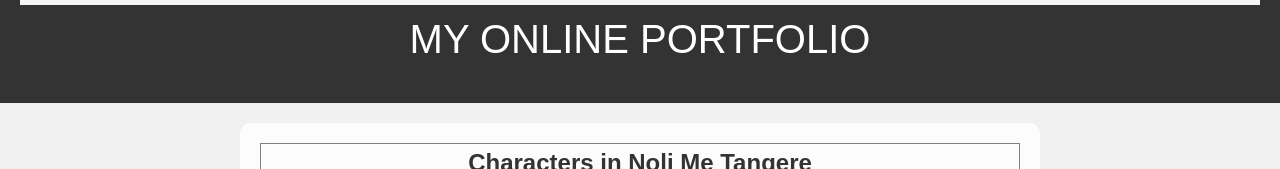
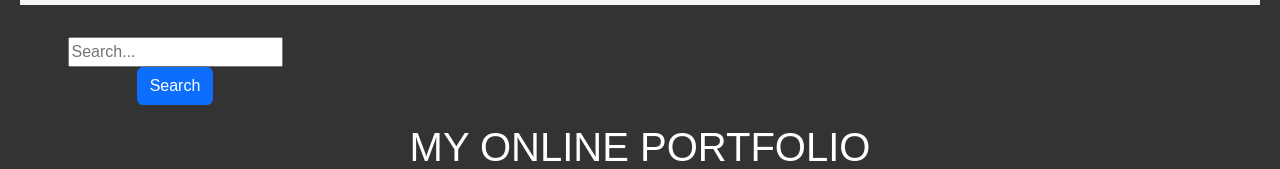
Before and after one commit to BarueloM/ICT_BARUELO_4Q_QUIZ2, a plain HTML site: page page3.html in a window 1280 px wide. Shown: the part 73-242 px from the top of the page. Drawn offline with nearby package versions, Linux system fonts and the light colour scheme.

Commit message:
Update page3.html

```diff
--- a/page3.html
+++ b/page3.html
@@ -72,6 +72,11 @@
             text-decoration: none;
             display: inline-block;
         }
+        .search-bar{
+            width:  25%;
+            padding: 8px;
+            border-radius: 5px;
+        }
     </style>
 </head>
 <body>
@@ -80,6 +85,11 @@
         <a href="page3.html">First Quarter</a>
         <img src="https://files.orangeapps.ph/disk001/School_Files/1/school-65/school_profile/1687002413-822.png" alt="Logo" class="logo">
         <a href="page4.html">Second Quarter</a>
+    </div>
+    <br>
+    <div class="search-bar">
+        <input type="text" placeholder="Search...">
+        <button class="btn btn-primary" type="button">Search</button>
     </div>
     <h1 class="header">MY ONLINE PORTFOLIO</h1>
 </div>
```
